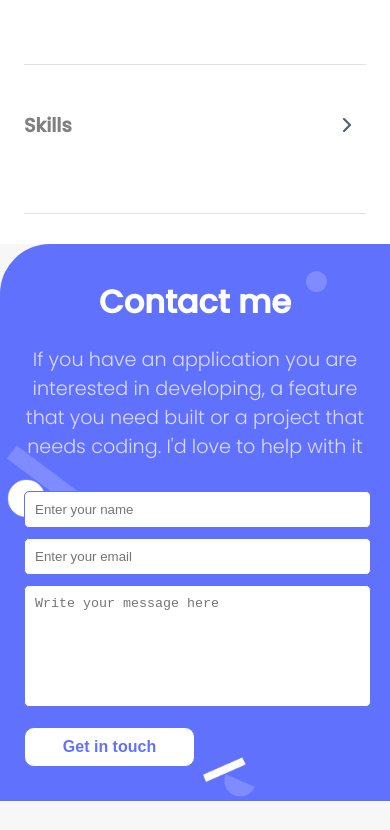
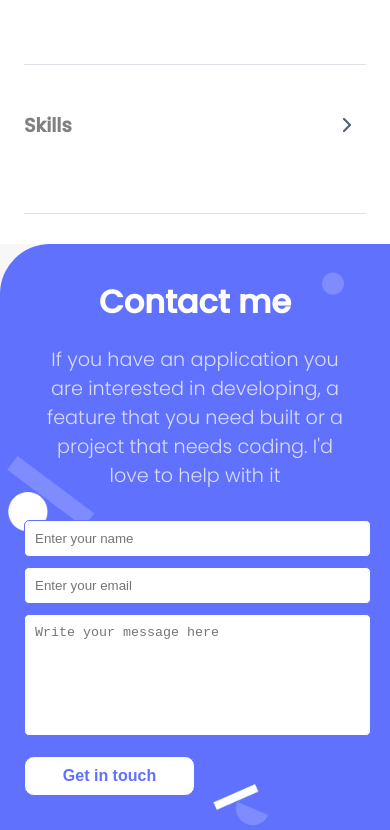
Before and after one commit to didierganthier/microverse-portfolio, a website: page index.html in a window 390 px wide. Shown: the part 4810-5640 px from the top of the page. Before the commit the page ends 5611 px from the top, so only its background shows below. Drawn offline with Linux system fonts and the light colour scheme.

Commit message:
Added padding to subtitle

```diff
--- a/style.css
+++ b/style.css
@@ -510,6 +510,8 @@ hr {
     font-size: 1.2em;
     text-align: center;
     color: #d9dbff;
+    padding-left: 20px;
+    padding-right: 20px;
     padding-bottom: 10px;
   }
 
@@ -831,6 +833,8 @@ hr {
     font-size: 1.2em;
     text-align: center;
     color: #d9dbff;
+    padding-left: 20px;
+    padding-right: 20px;
     padding-bottom: 10px;
   }
 
@@ -1156,6 +1160,8 @@ hr {
     font-size: 1.2em;
     text-align: center;
     color: #d9dbff;
+    padding-left: 20px;
+    padding-right: 20px;
     padding-bottom: 10px;
   }
 
```
